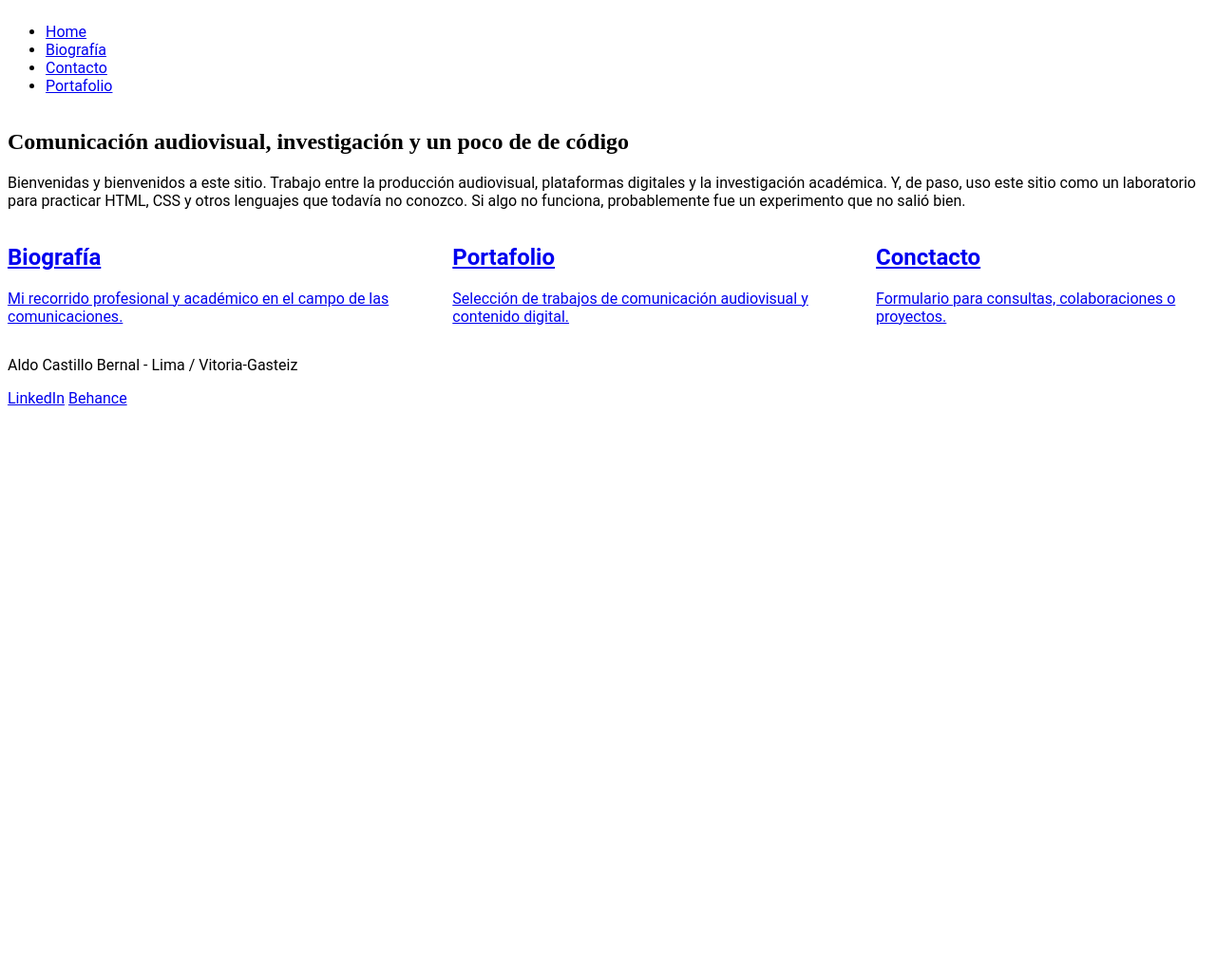
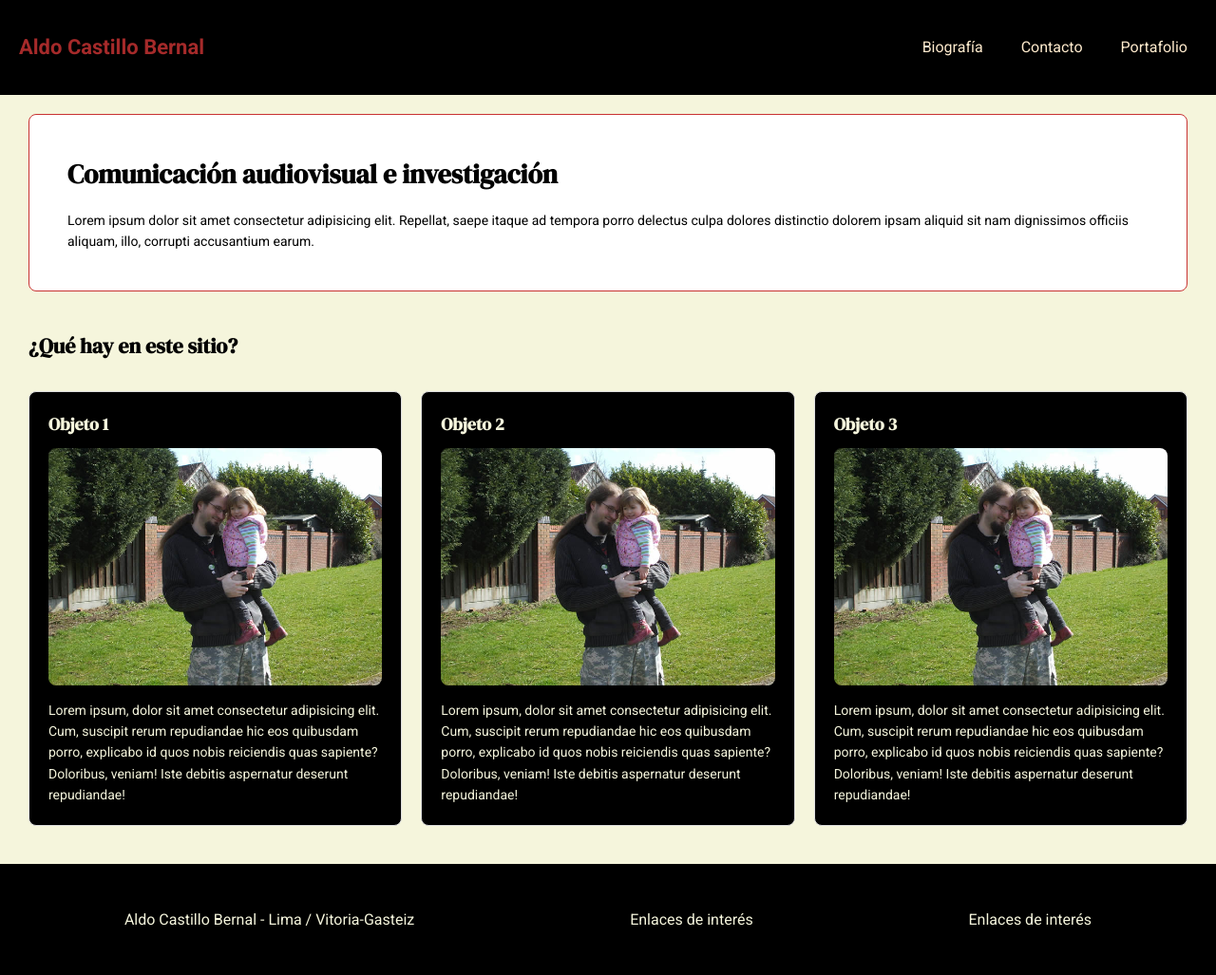
Before and after one commit to alcasber25/practica-sitio-web, a plain HTML site: page index.html in a window 1280 px wide. Shown: the whole page at 95% size. Before the commit the page ends 800 px from the top, so only its background shows below. Drawn offline with Linux system fonts and the light colour scheme.

Commit message:
se ajusto la hoja de estilos hasta el media query 768

```diff
--- a/css/main.css
+++ b/css/main.css
@@ -1,39 +1,248 @@
-header{
-    display:flex;
-    justify-content: space-between;
-    align-items: center;
+/* BODY */
+
+body {
+    margin: 0;
+    padding-top: 130px;
+    padding-bottom: 0;
+    background-color: rgb(245, 245, 220);
+    font-family: 'Roboto', serif;
+    font-size: 16px;
+    line-height: 1.6;
 }
 
-.tarjetas-home{
+/* HEADER */
+
+.header-principal{
+    position: fixed;
+    top: 0;
+    left: 0;
+    right: 0;
+    z-index: 20;
+
+    background-color: rgb(0, 0, 0);
+    color: rgb(245, 245, 220);
+
     display: flex;
     flex-direction: column;
-    gap:20;
+    align-items: center;
+
+    height: 80px;
+    padding: 15px;
+    gap: 10px;
 }
 
-@media(min-width:768px) {
-    .tarjetas-home{flex-direction:row;
-    }
-}
-
-/* TIPOGRAFIA TITULOS*/
-@font-face{
-    font-family: "DM_Serif_Display";
-    src: url(../assets/fonts/DM_Serif_Display/DMSerifDisplay-Regular.ttf) format ('truetype');
+/* LOGO + MARCA */
+.logo {
+    font-size: 18px;
     font-weight: 700;
 }
 
-h1 {
-    font-family: "DM_Serif_Display";
-    font-weight: 800
+.logo a {
+    color:brown;
+    text-decoration: none;
 }
 
-/* TIPOGRAFIA CUERPO*/
-@font-face{
-    font-family: "Roboto";
-    src: url(../assets/fonts/Roboto/Roboto-VariableFont_wdth\,wght.ttf) format ('truetype');
-    font-weight: 400;
+/* NAVEGACION PRINCIPAL */
+
+.nav-principal ul {
+    list-style: none;
+    margin: 0;
+    padding: 0;
+
+    display: flex;
+    flex-direction: row;
+    flex-wrap: wrap;
+    gap: 15px;
+    justify-content: center;
 }
 
-body{
-    font-family: "Roboto", sans-serif;
+.nav-principal a {
+    color:blanchedalmond;
+    text-decoration: none;
+    font-size: 14px;
+    padding: 5px 10px;
 }
+
+
+/* MAIN = CONTENIDO PRINCIAL Y  SIDEBAR */
+
+
+main {
+    display: flex;
+    flex-direction: column;
+    gap: 20px;
+    padding: 0 20px;
+}
+
+h1, h2, h3 {
+    font-family: 'DM Serif Display', serif;
+    font-weight: 700;
+}
+
+.hero {
+    background-color: rgb(255, 255, 255);
+    border: 1px solid rgb(200, 50, 50);
+    border-radius: 8px;
+    padding: 30px 20px;
+    margin-bottom: 10px;
+}
+
+.hero h1 {
+    font-size: 24px;
+    margin-top: 0;
+    margin-bottom: 15px;
+}
+
+.hero p {
+    font-size: 14px;
+    margin: 0;
+}
+
+/* SIDEBAR */
+
+
+.sidebar {
+    display: flex;
+    flex-direction: column;
+    gap: 15px;
+}
+
+.sidebar h2 {
+    font-size: 20px;
+    margin: 0 0 10px 0;
+}
+
+/* TARJETAS DE CONTENIDO */
+.card {
+    background-color: rgb(0, 0, 0);
+    border: 1px solid rgb(221,221,221);
+    border-radius: 8px;
+    padding: 20px;
+    color: rgb(245, 245, 220);
+}
+
+.card h3 {
+    font-size: 16px;
+    margin: 0 0 10px 0;
+    color: rgb(245, 245, 220);
+}
+
+.card p {
+    font-size: 14px;
+    margin: 0;
+    line-height: 1.6;
+    color: rgb(245, 245, 220)
+}
+
+.card figure {
+    margin: 0 0 15px 0;
+    padding: 0;
+}
+
+.card img {
+    width: 100%;
+    height: auto;
+    min-height: 200px;
+    object-fit: cover;
+    border-radius: 8px;
+    display: block;
+}
+
+/* FOOTER */
+
+ .footer-principal {
+    background-color: rgb(0, 0, 0);
+    color: rgb(245, 245, 220);
+
+    display: flex;
+    flex-direction: column;
+    align-items: center;
+    justify-content: center;
+    gap: 5px;
+
+    padding: 30px 0;
+    text-align: center;
+    margin-top: 40px;
+    margin-bottom: 0px;
+}
+
+/*===========768=============== */
+
+@media (min-width: 768px) {
+
+    /* Ajustar body padding */
+    body {
+        padding-top: 120px;
+        padding-bottom: 0;
+    }
+
+    /* Header: Logo y nav lado a lado */
+    .header-principal {
+        height: 100px;
+        flex-direction: row;
+        justify-content: space-between;
+        padding: 0 20px;
+    }
+
+    .logo {
+        font-size: 22px;
+    }
+
+    .nav-principal ul {
+        gap: 20px;
+        flex-wrap: nowrap;
+    }
+
+    .nav-principal a {
+        font-size: 16px;
+    }
+
+    /* Main: todavía en flex column */
+    main {
+        padding: 0 30px;
+        gap: 30px;
+    }
+
+    .hero {
+        padding: 40px;
+    }
+
+    .hero h1 {
+        font-size: 28px;
+    }
+
+    /* Sidebar en la parte inferior*/
+    .sidebar {
+        display: grid;
+        grid-template-columns: repeat(3, 1fr);
+        gap: 20px;
+    }
+
+    .sidebar h2 {
+        font-size: 22px;
+        grid-column: 1 / -1;
+    }
+
+    .card h3 {
+        font-size: 18px;
+    }
+
+    .card img {
+        min-height: 250px;
+    }
+
+    /* Footer: De flex column a flex row */
+
+.footer-principal {
+    flex-direction: row;
+    justify-content: space-around;
+    padding: 30px 20px;
+}
+} /*===========768=============== */
+
+
+/*===========1200=============== */
+
+@media (min-width: 1200px) {
+
+}
--- a/index.html
+++ b/index.html
@@ -2,20 +2,26 @@
 <html lang="es">
 <head>
     <meta charset="UTF-8"/>
-    <meta name="viewport" content="width=device-width, initial-scale=1">
+    <meta name="viewport" content="width=device-width, initial-scale=1.0">
     <title>Home - Aldo Castillo</title>
-    <link rel="preload" href="../practica-sitio-web/assets/fonts/" as="font" type="trutype" crossorigin>
+
+    <!--FUENTES-->
+    <link rel="preconnect" href="https://fonts.googleapis.com">
+    <link rel="preconnect" href="https://fonts.gstatic.com" crossorigin>
+    <link href="https://fonts.googleapis.com/css2?family=Roboto:wght@400;500;700&family=DM+Serif+Display:ital@0;1&display=swap" rel="stylesheet">
+
     <link rel="stylesheet" href="css/main.css"/>
-
 </head>
 
 <body>
 
 <!--HEADER-->
-    <header>
-        <nav class="nav">
-        <ul class="nav-links">
-            <li><a href="index.html">Home</a></li>
+<header class="header-principal">
+    <div class="logo">
+        <a href="index.html">Aldo Castillo Bernal</a>
+    </div>
+        <nav class="nav-principal">
+            <ul>
                 <li><a href="biografia.html">Biografía</a></li>
                 <li><a href="contacto.html">Contacto</a></li>
                 <li><a href="portafolio.html">Portafolio</a></li>
@@ -23,45 +29,49 @@
         </nav>
 </header>
 
-<!--MAIN-->
+<!--CONTENIDO PRINCIPAL + ASIDE-->
 <main>
-<section>
-    <h1> Comunicación audiovisual, investigación y un poco de de código</h1>
-    <p>
-        Bienvenidas y bienvenidos a este sitio. Trabajo entre la producción audiovisual, plataformas digitales y la investigación académica.
-        Y, de paso, uso este sitio como un laboratorio para practicar HTML, CSS y otros lenguajes que todavía no conozco.
-        Si algo no funciona, probablemente fue un experimento que no salió bien.
-    </p>
+    <!--INICIO-->
+    <section class="hero">
+            <h1>Comunicación audiovisual e investigación</h1>
+            <p>Lorem ipsum dolor sit amet consectetur adipisicing elit. Repellat, saepe itaque ad tempora porro delectus culpa dolores distinctio dolorem ipsam aliquid sit nam dignissimos officiis aliquam, illo, corrupti accusantium earum.</p>
     </section>
 
-<!--TARJETAS-->
-
-<section class="tarjetas-home">
-    <a href="biografia.html" class="card">
-        <h2>Biografía</h2>
-        <p>Mi recorrido profesional y académico en el campo de las comunicaciones.</p>
-    </a>
-      <a href="portafolio.html" class="card">
-        <h2>Portafolio</h2>
-        <p>Selección de trabajos de comunicación audiovisual y contenido digital.</p>
-    </a>
-      <a href="contacto.html" class="card">
-        <h2>Conctacto</h2>
-        <p>Formulario para consultas, colaboraciones o proyectos.</p>
-    </a>
-</section>
+    <!--ASIDE-->
+    <aside class="sidebar">
+        <h2>¿Qué hay en este sitio?</h2>
+        <article class="card">
+            <h3>Objeto 1</h3>
+            <figure>
+            <img src="assets/images/elva-800w.jpg" title="esta es una imagen de prueba">
+            </figure>
+            <p>Lorem ipsum, dolor sit amet consectetur adipisicing elit. Cum, suscipit rerum repudiandae hic eos quibusdam porro, explicabo id quos nobis reiciendis quas sapiente? Doloribus, veniam! Iste debitis aspernatur deserunt repudiandae!</p>
+        </article>
+        <article class="card">
+            <h3>Objeto 2</h3>
+            <figure>
+            <img src="assets/images/elva-800w.jpg" title="esta es una imagen de prueba">
+            </figure>
+            <p>Lorem ipsum, dolor sit amet consectetur adipisicing elit. Cum, suscipit rerum repudiandae hic eos quibusdam porro, explicabo id quos nobis reiciendis quas sapiente? Doloribus, veniam! Iste debitis aspernatur deserunt repudiandae!</p>
+        </article>
+          <article class="card">
+            <h3>Objeto 3</h3>
+            <figure>
+            <img src="assets/images/elva-800w.jpg"  title="esta es una imagen de prueba">
+            </figure>
+            <p>Lorem ipsum, dolor sit amet consectetur adipisicing elit. Cum, suscipit rerum repudiandae hic eos quibusdam porro, explicabo id quos nobis reiciendis quas sapiente? Doloribus, veniam! Iste debitis aspernatur deserunt repudiandae!</p>
+        </article>
+    </aside>
 
 </main>
 
 <!--FOOTER-->
+    <footer class="footer-principal">
+        <p>Aldo Castillo Bernal - Lima / Vitoria-Gasteiz</p>
+        <p>Enlaces de interés</p>
+        <p>Enlaces de interés</p>
+    </footer>
 
-<footer>
-    <p class="footer-left">Aldo Castillo Bernal - Lima / Vitoria-Gasteiz</p>
-    <div class="footer-links">
-        <a href="https://www.linkedin.com/in/aldo-castillo-bernal/" target="_blank">LinkedIn</a>
-        <a href="https://www.behance.net/alcasber25" target="_blank">Behance</a>
-      </div>
-</footer>
 </body>
 
 </html>
```
Also changed, not shown: pages/biografia.html (+1 -0 lines), pages/contacto.html (+1 -0 lines), pages/portafolio.html (+1 -0 lines), assets/images/elva-800w.jpg (added), 2 other files. Lines whose indentation alone changed are shown as unchanged.
